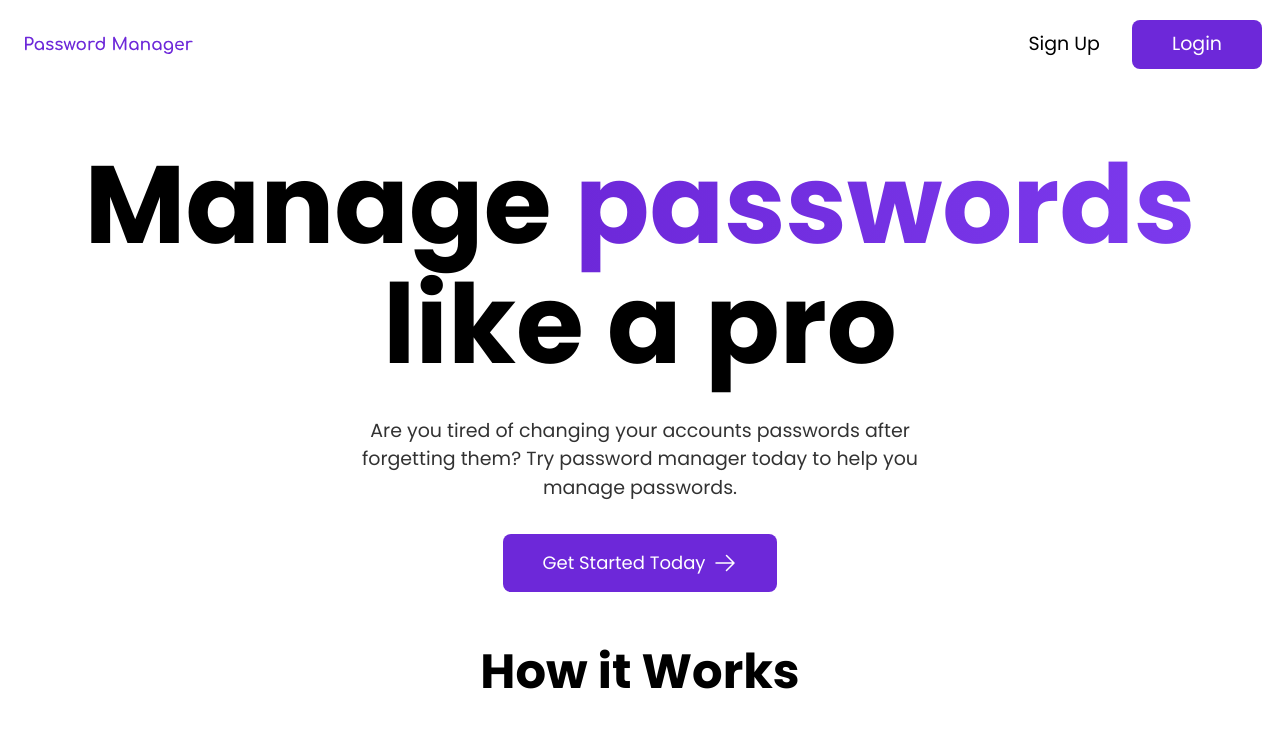
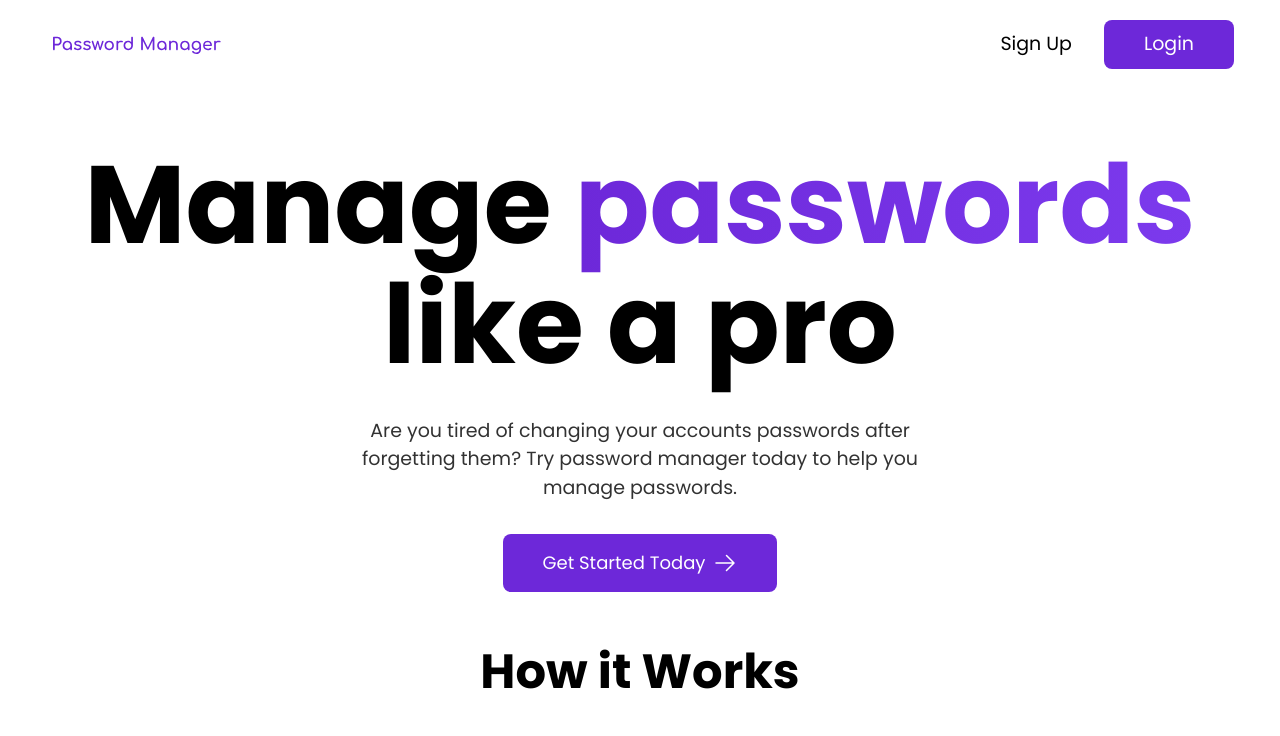
Before and after one commit to Jacobkyalo/password-manager-client, a React (Vite) app: page / in a window 1280 px wide. Shown: the top 736 px of the page. Built offline with nearby package versions, Linux system fonts and the light colour scheme.

Commit message:
removed links default styles

```diff
--- a/src/App.jsx
+++ b/src/App.jsx
@@ -8,7 +8,7 @@ import NewPassword from './pages/add-password';
 
 function App() {
   return (
-    <div className="px-[10px]">
+    <div className="mx-auto w-[1200px] max-w-full px-[6px] no-underline">
       <Router>
         <Routes>
           <Route path="/" element={<Home />} />
```
